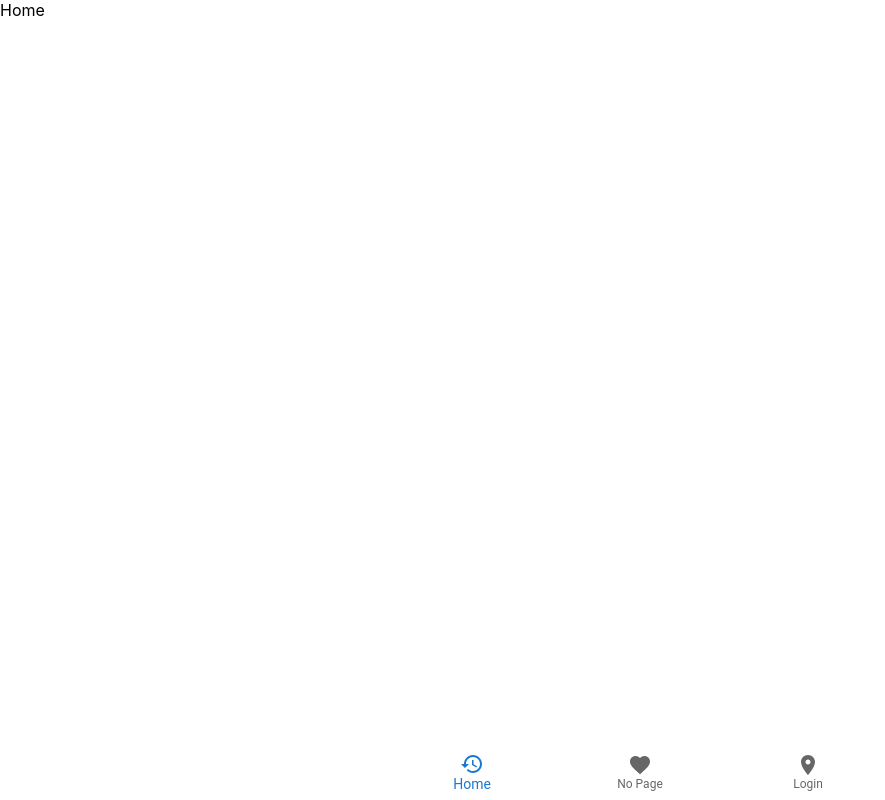
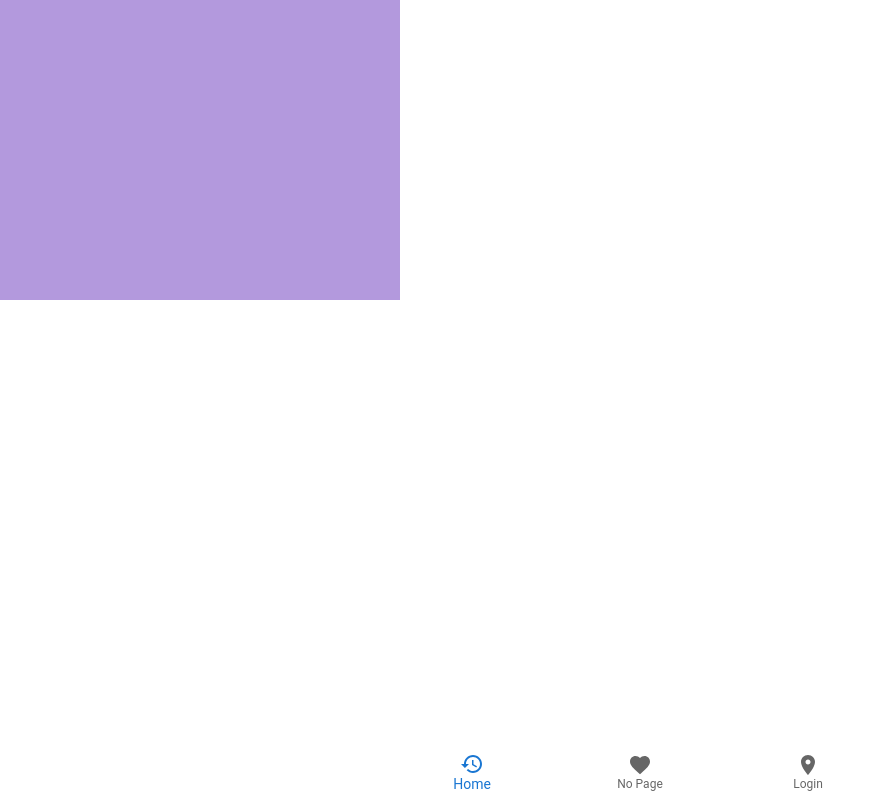
Before and after one commit to Quarter-645/UQutiesConnect, a React (Create React App) app in the folder userinterface/: page /Home in a window 1280 px wide. Shown: the whole page, without its empty margins (0-885 px from the left). Built offline with nearby package versions, Linux system fonts and the light colour scheme.

Commit message:
Created testTheme.js in testTheme folder and tested on a box in homepage file Home.js

```diff
--- a/userinterface/src/pages/Home.js
+++ b/userinterface/src/pages/Home.js
@@ -1,7 +1,33 @@
 import React from "react";
 
+//
+import { Box, ThemeProvider } from '@mui/material'
+import { testTheme } from '../testTheme/testTheme.js'
+
+export const MuiTest = () => {
+  return (
+    <Box sx={{
+      height: '300px',
+      width: {
+        xs: 100,
+        sm: 200,
+        md: 300,
+        lg: 400,
+        xl: 500,
+      },
+      bgcolor: 'secondary.main',
+    }}></Box>
+  )
+}
+
 const Home = () => {
-  return <div>Home</div>;
+  return (
+    <ThemeProvider theme={testTheme}>
+      <MuiTest>
+  <div className='App'>Home</div>;
+  </MuiTest>
+  </ThemeProvider>
+  )
 };
 
 export default Home;
--- /dev/null
+++ b/userinterface/src/testTheme/testTheme.js
@@ -0,0 +1,21 @@
+
+import { createTheme, colors, ThemeProvider } from '@mui/material'
+
+// just before the app
+const testTheme = createTheme({
+    palette: {
+        primary: {
+            //main: colors.white[0]
+            main: '#ffffff'
+        },
+        secondary: {
+            main: '#b399dd' // Lightest purple
+            // Purple hexes:
+            // #996FD6, #9E7CD7, #B399DD
+            // Grey hexes:
+            // #c6c6c6, #aaaaaa
+        }
+    }
+
+})
+export {testTheme};
```
